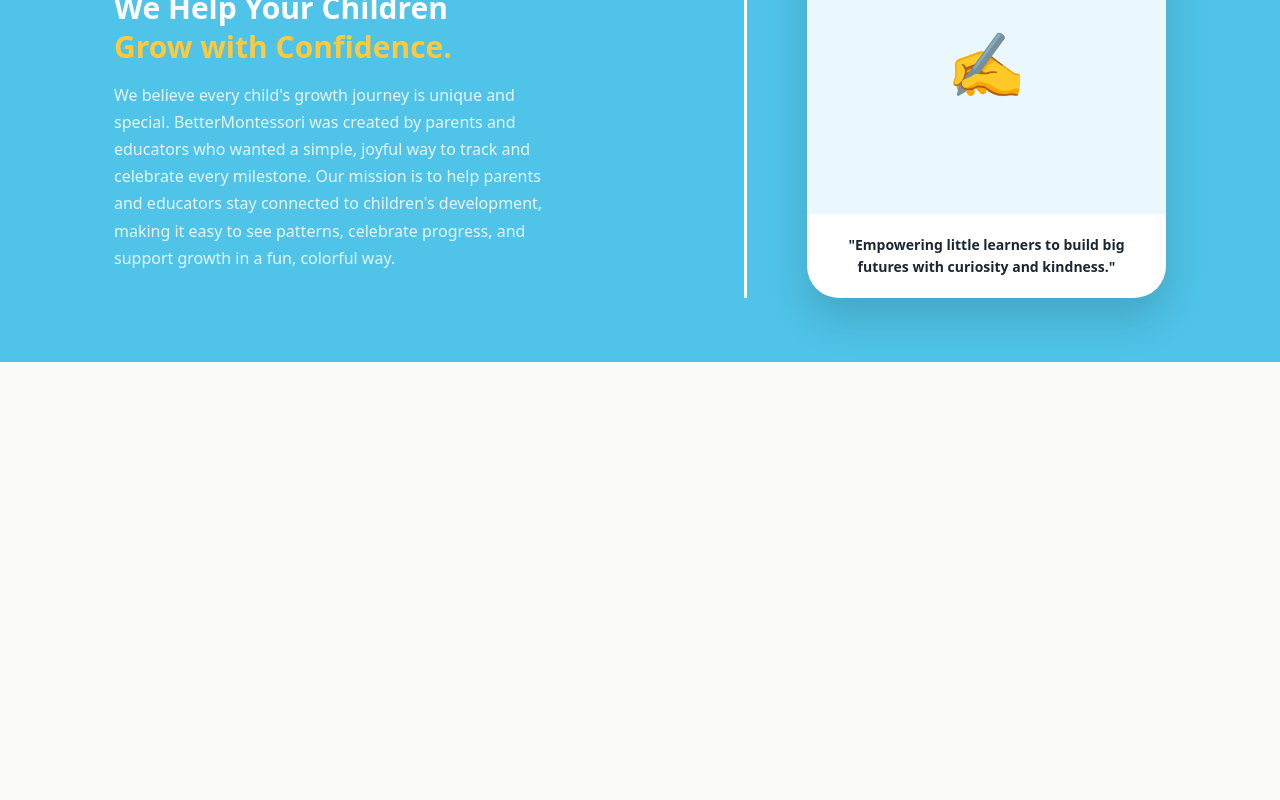
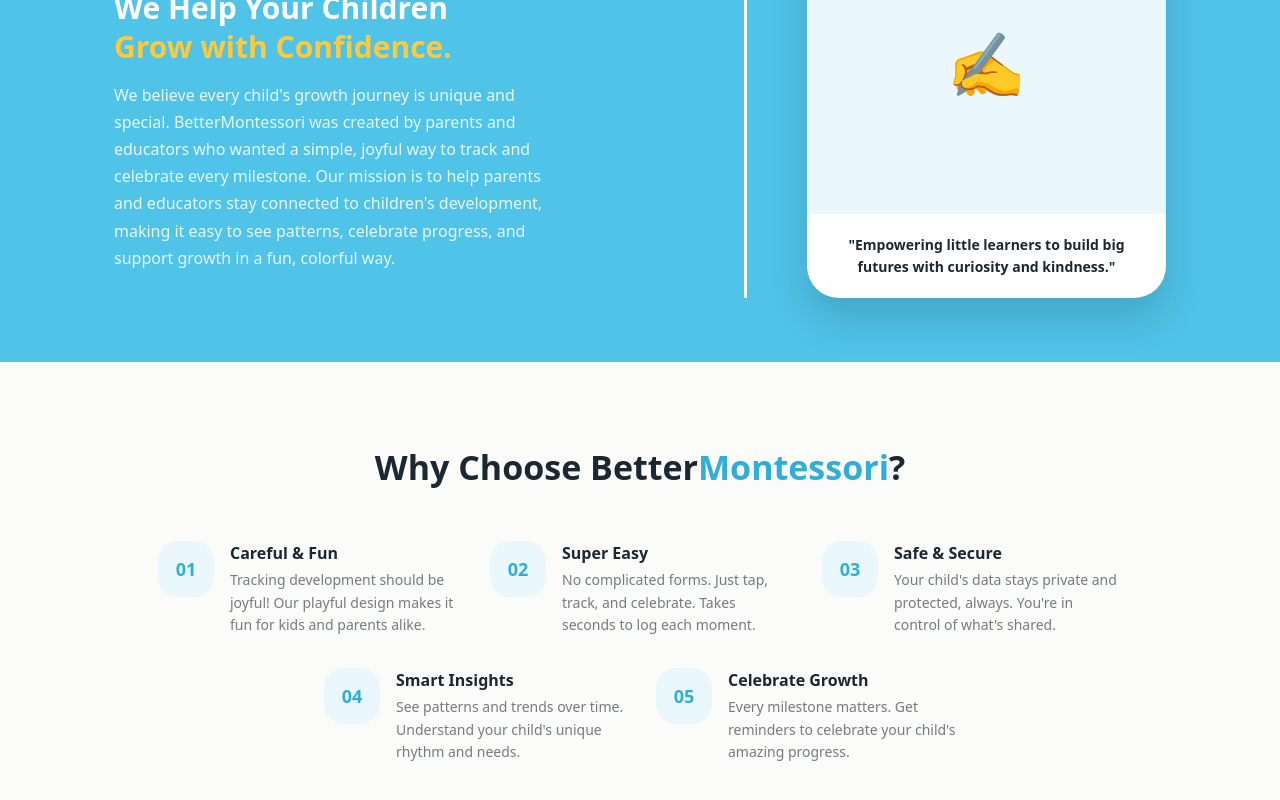
Before and after one commit to LaskaMaharjan/Bettermontessori, a React (Vite) app: page / in a window 1280 px wide. Shown: the part 1550-2350 px from the top of the page. Before the commit the page ends 1912 px from the top, so only its background shows below. Built offline with nearby package versions, Linux system fonts and the light colour scheme.

Commit message:
feat: added why choose us section

```diff
--- a/src/App.jsx
+++ b/src/App.jsx
@@ -2,6 +2,7 @@
 import Hero from './Components/Hero.jsx'
 import Features from './Components/Features.jsx'
 import About from './Components/About.jsx'
+import WhyChoose from './Components/WhyChoose.jsx'
 
 export default function App() {
   return (
@@ -10,6 +11,7 @@
       <Hero />
       <Features />
       <About/>
+      <WhyChoose/>
     </>
   )
 }
--- a/src/Components/WhyChoose.jsx
+++ b/src/Components/WhyChoose.jsx
@@ -0,0 +1,32 @@
+// Same idea as Features.jsx — a plain list, mapped into cards.
+const reasons = [
+  { number: '01', title: 'Careful & Fun', text: 'Tracking development should be joyful! Our playful design makes it fun for kids and parents alike.' },
+  { number: '02', title: 'Super Easy', text: 'No complicated forms. Just tap, track, and celebrate. Takes seconds to log each moment.' },
+  { number: '03', title: 'Safe & Secure', text: "Your child's data stays private and protected, always. You're in control of what's shared." },
+  { number: '04', title: 'Smart Insights', text: "See patterns and trends over time. Understand your child's unique rhythm and needs." },
+  { number: '05', title: 'Celebrate Growth', text: "Every milestone matters. Get reminders to celebrate your child's amazing progress." },
+]
+
+export default function WhyChoose() {
+  return (
+    <section className="why-choose">
+      <div className="section-inner">
+        <h2 className="section-title">
+          Why Choose Better<span className="accent">Montessori</span>?
+        </h2>
+
+        <div className="reasons-grid">
+          {reasons.map((reason) => (
+            <div className="reason" key={reason.number}>
+              <span className="reason-number">{reason.number}</span>
+              <div>
+                <h3>{reason.title}</h3>
+                <p>{reason.text}</p>
+              </div>
+            </div>
+          ))}
+        </div>
+      </div>
+    </section>
+  )
+}
--- a/src/style.css
+++ b/src/style.css
@@ -424,3 +424,50 @@
   font-size: 14px;
   line-height: 1.6;
 }
+/* =========================================
+   8. WHY CHOOSE US
+   ========================================= */
+.why-choose {
+  padding: 80px 24px;
+}
+
+.reasons-grid {
+  margin-top: 48px;
+  display: flex;
+  flex-wrap: wrap;
+  justify-content: center;
+  gap: 32px;
+}
+
+.reason {
+  display: flex;
+  gap: 16px;
+  width: 300px;
+}
+
+.reason-number {
+  flex-shrink: 0;
+  width: 56px;
+  height: 56px;
+  border-radius: var(--radius-md);
+  background: var(--color-sky-light);
+  color: var(--color-sky-dark);
+  font-family: var(--font-display);
+  font-weight: 800;
+  font-size: 18px;
+  display: flex;
+  align-items: center;
+  justify-content: center;
+}
+
+.reason h3 {
+  font-size: 16px;
+  font-weight: 700;
+  margin-bottom: 4px;
+}
+
+.reason p {
+  font-size: 14px;
+  color: rgba(27, 39, 51, 0.6);
+  line-height: 1.6;
+}
```
